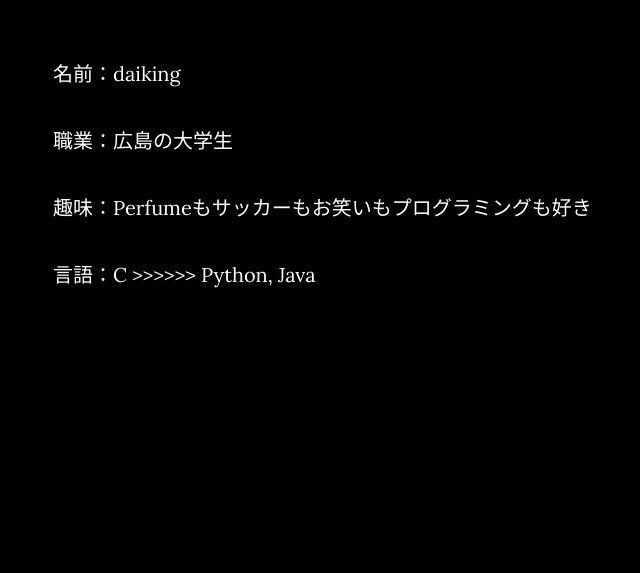
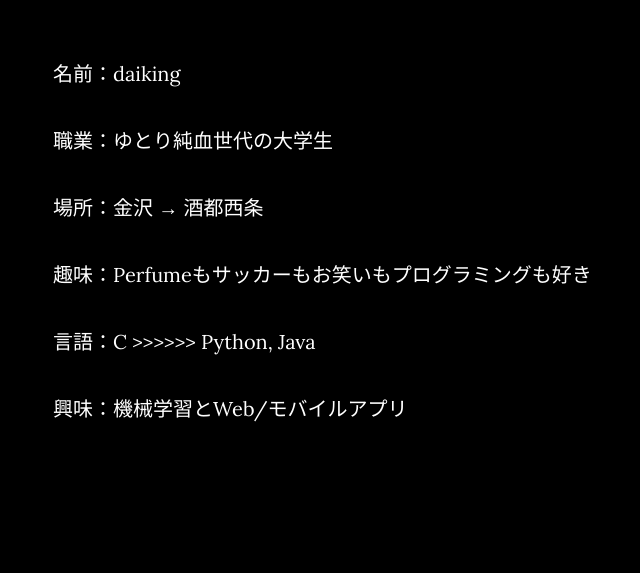
Before and after one commit to daiking1756/daiking1756.github.io, a website: page index.html in a window 1280 px wide. Shown: the part 1100-1673 px from the top of the page, without its empty margins (212-852 px from the left). Drawn offline with nearby package versions, Linux system fonts and the light colour scheme; some packages are replaced by stand-ins of ours.

Commit message:
Profileの修正

```diff
--- a/index.html
+++ b/index.html
@@ -89,11 +89,11 @@
             <div class="col-lg-8 col-lg-offset-2">
                 <h2>Profile</h2><br><br>
                 <p>名前：daiking</p>
-                <p>職業：広島の大学生</p>
+                <p>職業：ゆとり純血世代の大学生</p>
+                <p>場所：金沢 → 酒都西条</p>
                 <p>趣味：Perfumeもサッカーもお笑いもプログラミングも好き</p>
                 <p>言語：C >>>>>> Python, Java</p>
-                <p></p>
-
+                <p>興味：機械学習とWeb/モバイルアプリ</p>
             </div>
         </div>
     </section>
```
